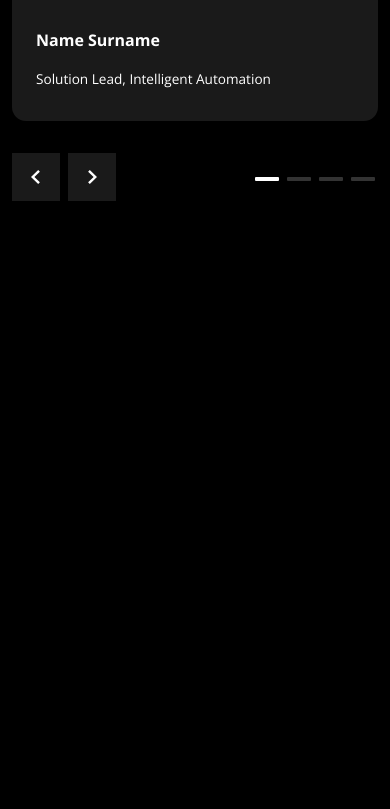
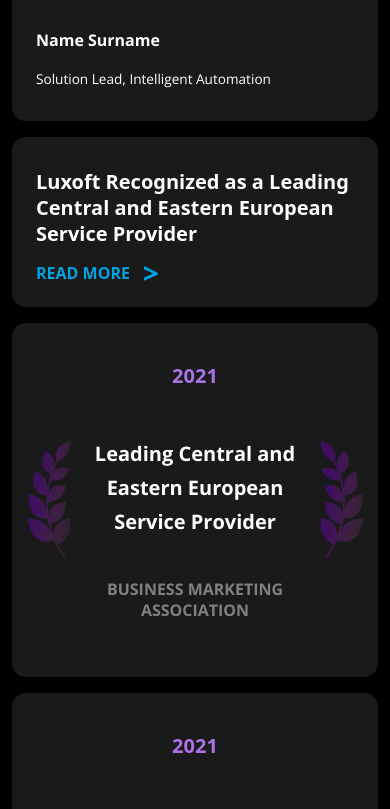
Before and after one commit to kovalenk/pr_for_luxoft, a Vue app: page / in a window 390 px wide. Shown: the part 1960-2769 px from the top of the page. Before the commit the page ends 2221 px from the top, so only its background shows below. Built offline with nearby package versions, Linux system fonts and the light colour scheme.

Commit message:
Third section for mobile

```diff
--- a/src/assets/scss/modules/awards.scss
+++ b/src/assets/scss/modules/awards.scss
@@ -321,7 +321,7 @@
             .buttons-group {
                 display: none;
                 @include media-breakpoint-down(md) {
-                    margin-top: 32px;
+                    margin-top: 16px;
                     display: flex;
 
                     .button--next--v3, .button--prev--v3 {
@@ -361,6 +361,7 @@
                 height: 100%;
                 background: transparent;
                 @include media-breakpoint-down(md){
+                    display: block;
                     margin: 0 auto;
                     height: auto;
                 }
@@ -468,7 +469,9 @@
 
                     border-radius: 14px;
                     @include media-breakpoint-down(md) {
-                        display: none;
+                        @include mt(2);
+                        display: block;
+                        width: 100%;
                     }
 
                     &__card {
@@ -484,21 +487,39 @@
 
                         background: $gray-20;
                         border-radius: 14px;
+                        @include media-breakpoint-down(md) {
+                            @include px(3);
+                            @include pt(4);
+                            @include pb(1);
+                            @include mb(0);
+                        }
 
                         h2 {
                             margin-top: 158px;
                             @include mb(3);
                             @include p(0);
                             text-align: left;
+                            @include media-breakpoint-down(md) {
+                                @include p(0);
+                                @include m(0);
+                                font-size: $font-size-20;
+                            }
                         }
 
                         button {
                             @include mb(10);
+                            @include media-breakpoint-down(md) {
+                                @include m(0);
+                                font-size: $font-size-16 !important;
+                            }
                         }
                     }
                     &__awards {
                         display: flex;
                         justify-content: space-between;
+                        @include media-breakpoint-down(md) {
+                            display: block;
+                        }
                         .award-item {
                             position: relative;
                             display: flex;
@@ -517,6 +538,12 @@
                             background-repeat: no-repeat;
                             background-size: 92% 100%;
                             background-position: 50% 50%;
+                            @include media-breakpoint-down(md) {
+                                display: block;
+                                @include mt(2);
+                                width: 100%;
+                                min-height: auto;
+                            }
                             @include media-breakpoint-between(md,lg){
                                 @include px(4)
                             }
@@ -528,6 +555,9 @@
                                 @include m(0);
                                 @include mb(6);
                                 color: $bright-purple-60;
+                                @include media-breakpoint-down(md) {
+                                    font-size: $font-size-20;
+                                }
                             }
                             &__text {
                                 @include m(0);
@@ -539,12 +569,18 @@
                                 line-height: 34px;
                                 letter-spacing: 0em;
                                 text-align: center;
+                                @include media-breakpoint-down(md) {
+                                    font-size: $font-size-20;
+                                }
                             }
 
                             p {
                                 &.marketing {
                                     font-weight: $font-size-20;
                                     color: $gray-60;
+                                    @include media-breakpoint-down(md) {
+                                        font-size: $font-size-16;
+                                    }
                                 }
                             }
                         }
```
